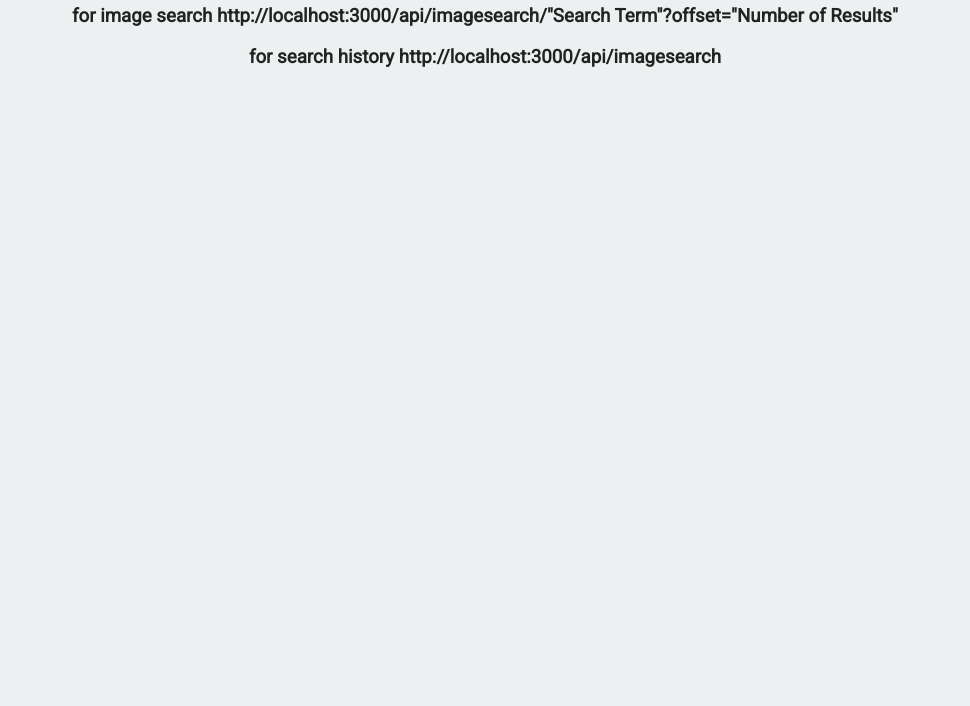
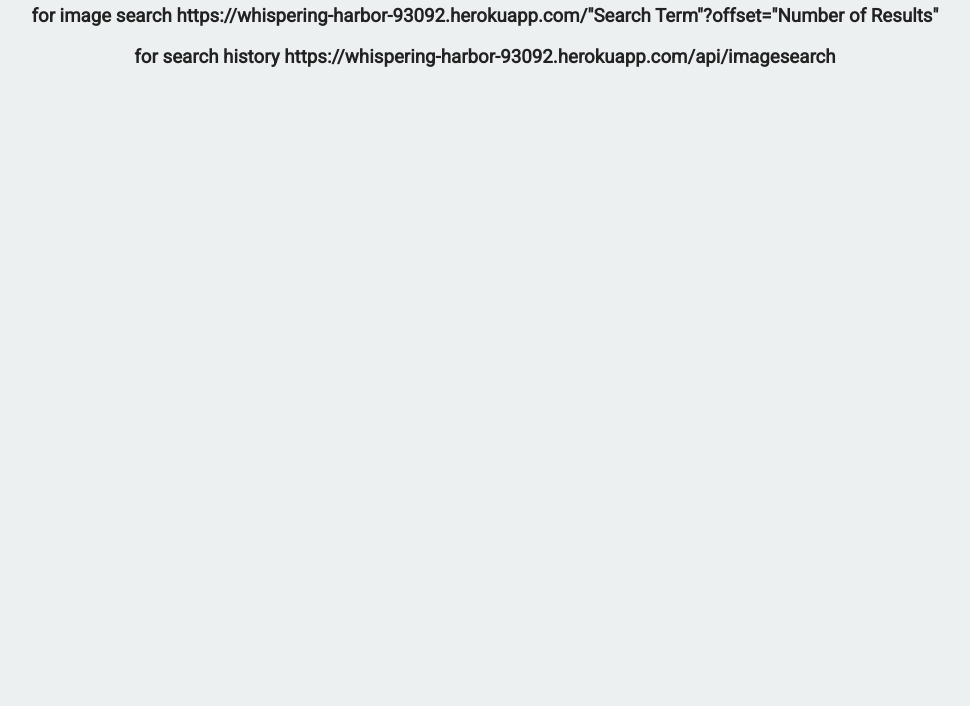
Before and after one commit to ReanyAlex/image_search_abstraction, a website: page views/index.html in a window 1280 px wide. Shown: the part 94-800 px from the top of the page, without its empty margins (155-1125 px from the left). Drawn offline with Linux system fonts and the light colour scheme.

Commit message:
testing heroku

```diff
--- a/server.js
+++ b/server.js
@@ -26,8 +26,10 @@
   });
 }
 
-// const url = process.env.DATABASEURLTD || "mongodb://localhost/image_search_app"
-// mongoose.connect(url);
+const url = "mongodb://areany:alre1986@ds161262.mlab.com:61262/img_search"
+
+// process.env.DATABASEURLTD || "mongodb://localhost/image_search_app"
+mongoose.connect(url);
 
 // app.use(express.static("public"));
 app.use('/public', express.static(process.cwd() + '/public'));
--- a/views/index.html
+++ b/views/index.html
@@ -10,8 +10,8 @@
    <body>
       <div class="container">
          <h1>Image Search Abstraction Layer</h1>
-         <h3>for image search http://localhost:3000/api/imagesearch/"Search Term"?offset="Number of Results"</h3>
-         <h3>for search history http://localhost:3000/api/imagesearch</h3>
+         <h3>for image search https://whispering-harbor-93092.herokuapp.com/"Search Term"?offset="Number of Results"</h3>
+         <h3>for search history https://whispering-harbor-93092.herokuapp.com/api/imagesearch</h3>
 
       </div>
    </body>
```
